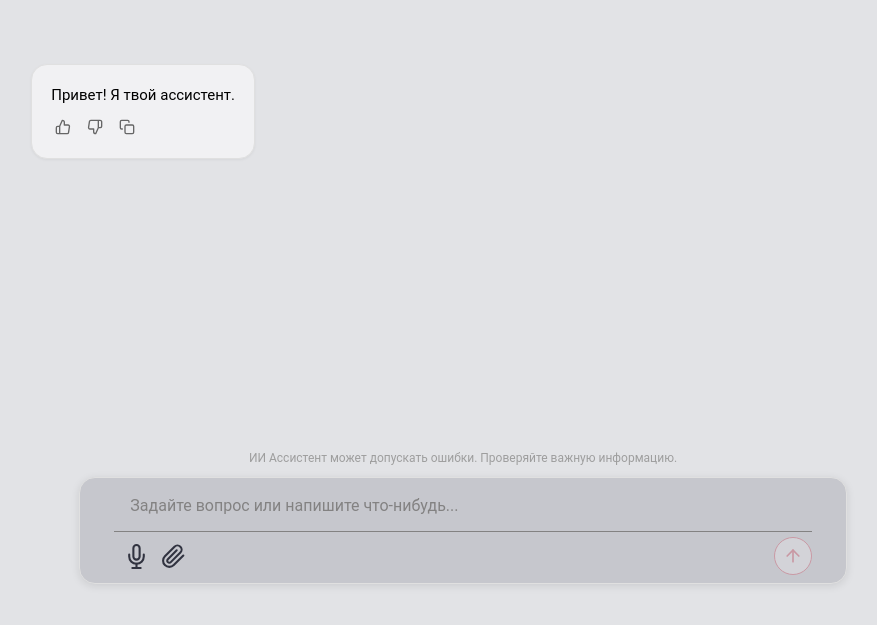
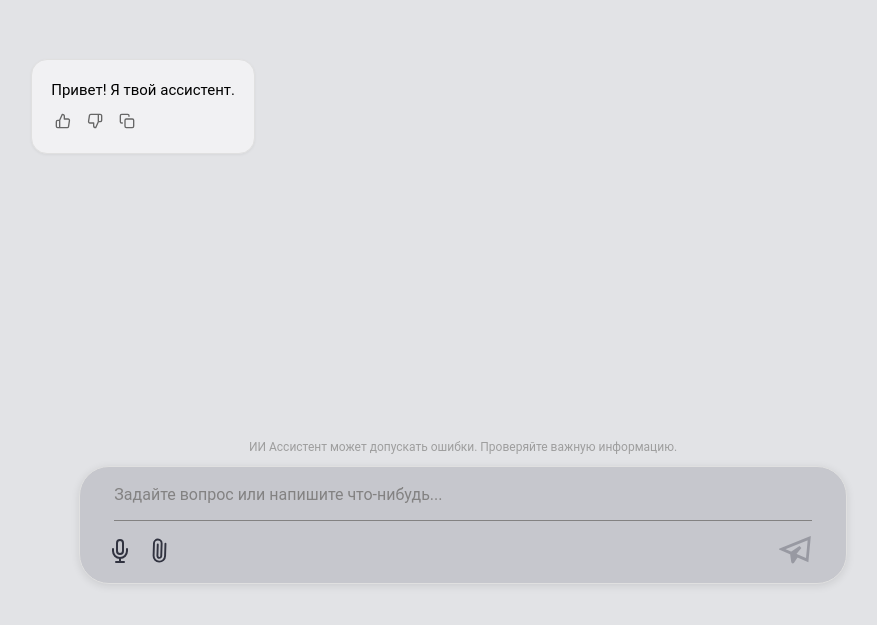
Before and after one commit to flickystyle/antoha-gpt, a React (Vite) app: page / in a window 1280 px wide. Shown: the part 175-800 px from the top of the page, without its empty margins (177-1054 px from the left). Built offline with nearby package versions, Linux system fonts and the light colour scheme.

Commit message:
Edit buttons

```diff
--- a/src/components/ChatInput.jsx
+++ b/src/components/ChatInput.jsx
@@ -3,6 +3,8 @@ import { useDispatch, useSelector } from 'react-redux';
 import styled from 'styled-components';
 import { addUserMessage, sendMessage } from '../slices/chatSlice';
 import { FiArrowUp, FiMic, FiPaperclip, FiMicOff } from 'react-icons/fi';
+import { RiSendPlaneFill } from 'react-icons/ri';
+import { GrSend } from "react-icons/gr";
 
 const InputContainer = styled.div`
     max-width: 800px;
@@ -21,16 +23,12 @@ const InputWrapper = styled.div`
     gap: 0.3rem;
     flex-direction: column;
     align-items: center;
-    border-radius: 16px;
+    border-radius: 30px;
     border: 1px solid #e0e0e0;
     background-color: rgb(198, 199, 205);
     padding: 8px 16px;
     transition: all 0.2s ease;
     box-shadow: 0 2px 8px rgba(0, 0, 0, 0.1);
-
-    &:focus-within {
-        border-color: rgb(49, 51, 64);
-    }
 `;
 
 const StyledTextarea = styled.textarea`
@@ -49,8 +47,6 @@ const StyledTextarea = styled.textarea`
 
     &::placeholder {
         color: #838282;
-        position: absolute;
-        left: 1rem;
     }
 
     &::-webkit-scrollbar {
@@ -64,10 +60,9 @@ const ButtonGroup = styled.div`
 `;
 
 const Button = styled.button`
-    background-color: var(--color-red);
-    border: 1px solid var(--color-white);
-    color: var(--color-white);
-    border-radius: 50%;
+    color: var(--color-red);
+    background: none;
+    border: none;
     cursor: pointer;
     padding: 8px;
     margin-left: 8px;
@@ -75,13 +70,13 @@ const Button = styled.button`
     align-items: center;
     justify-content: center;
     transition: all 0.6s;
+    position: relative;
+    left: 8px;
 
     &:disabled {
         cursor: not-allowed;
         opacity: 0.3;
-        border: 1px solid var(--color-red);
-        color: var(--color-red);
-        background-color: var(--color-white);
+        color: var(--color-darkgray);
     }
 `;
 
@@ -94,14 +89,17 @@ const FakeButtonGroup = styled.div`
 const FakeButton = styled.button`
     color: var(--color-darkgray);
     border: none;
+    border-radius: 50%;
     background: none;
     cursor: pointer;
     padding: 2px;
-    margin-left: 8px;
+    margin-left: 2px;
     display: flex;
     align-items: center;
     justify-content: center;
     transition: all 0.6s;
+    position: relative;
+    left: -10px;
 
     &:disabled {
         cursor: not-allowed;
@@ -114,6 +112,36 @@ const FakeButton = styled.button`
         color: var(--color-red);
     }
 `;
+
+const FakeButton2 = styled.button`
+    color: var(--color-darkgray);
+    border: none;
+    border-radius: 50%;
+    background: none;
+    cursor: pointer;
+    padding: 2px;
+    margin-left: 2px;
+    display: flex;
+    align-items: center;
+    justify-content: center;
+    transition: all 0.6s;
+    position: relative;
+    /* left: 10px; */
+    transform: rotate(0.88turn);
+
+    &:disabled {
+        cursor: not-allowed;
+        opacity: 0.3;
+        color: var(--color-darkgray);
+    }
+
+    &:hover {
+        cursor: pointer;
+        color: var(--color-red);
+    }
+`;
+
+
 
 const GreetingText = styled.p`
     text-align: center;
@@ -185,20 +213,16 @@ function ChatInput() {
                     <ButtonGroup>
                         <FakeButtonGroup>
                             <FakeButton disabled={isDisabled}>
-                                {!isDisabled ? (
-                                    <FiMic size={25} />
-                                ) : (
-                                    <FiMicOff size={25} />
-                                )}
+                                <FiMic size={24} />
                             </FakeButton>
 
-                            <FakeButton type="file" disabled={isDisabled}>
-                                <FiPaperclip size={25} />
-                            </FakeButton>
+                            <FakeButton2 type="file" disabled={isDisabled}>
+                                <FiPaperclip size={23} />
+                            </FakeButton2>
                         </FakeButtonGroup>
 
                         <Button type="submit" disabled={!inputValue.trim()}>
-                            <FiArrowUp size={20} />
+                            <GrSend size={33} />
                         </Button>
                     </ButtonGroup>
                 </InputWrapper>
--- a/src/ui/Spinner.jsx
+++ b/src/ui/Spinner.jsx
@@ -1,4 +1,5 @@
 import styled, { keyframes } from 'styled-components';
+
 
 const blink = keyframes`
   0%, 100% { opacity: 0.2; }
```
